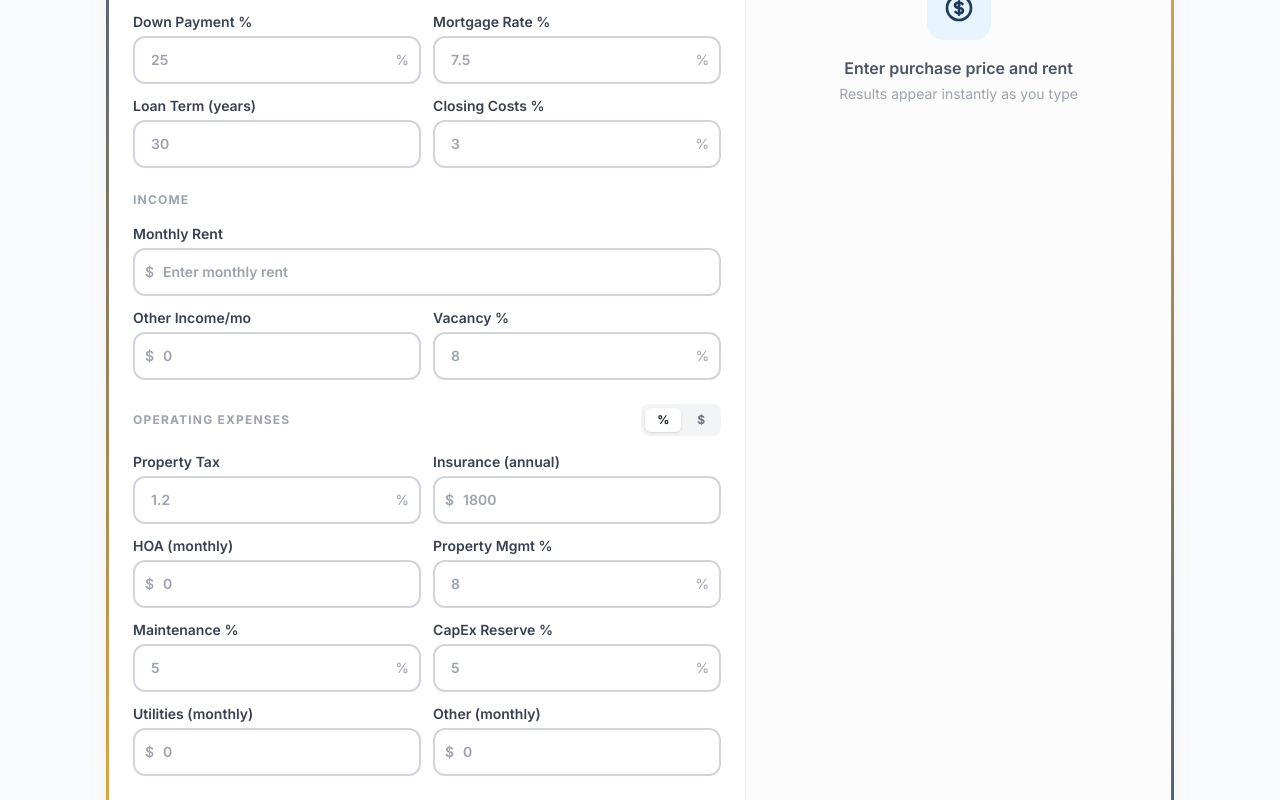
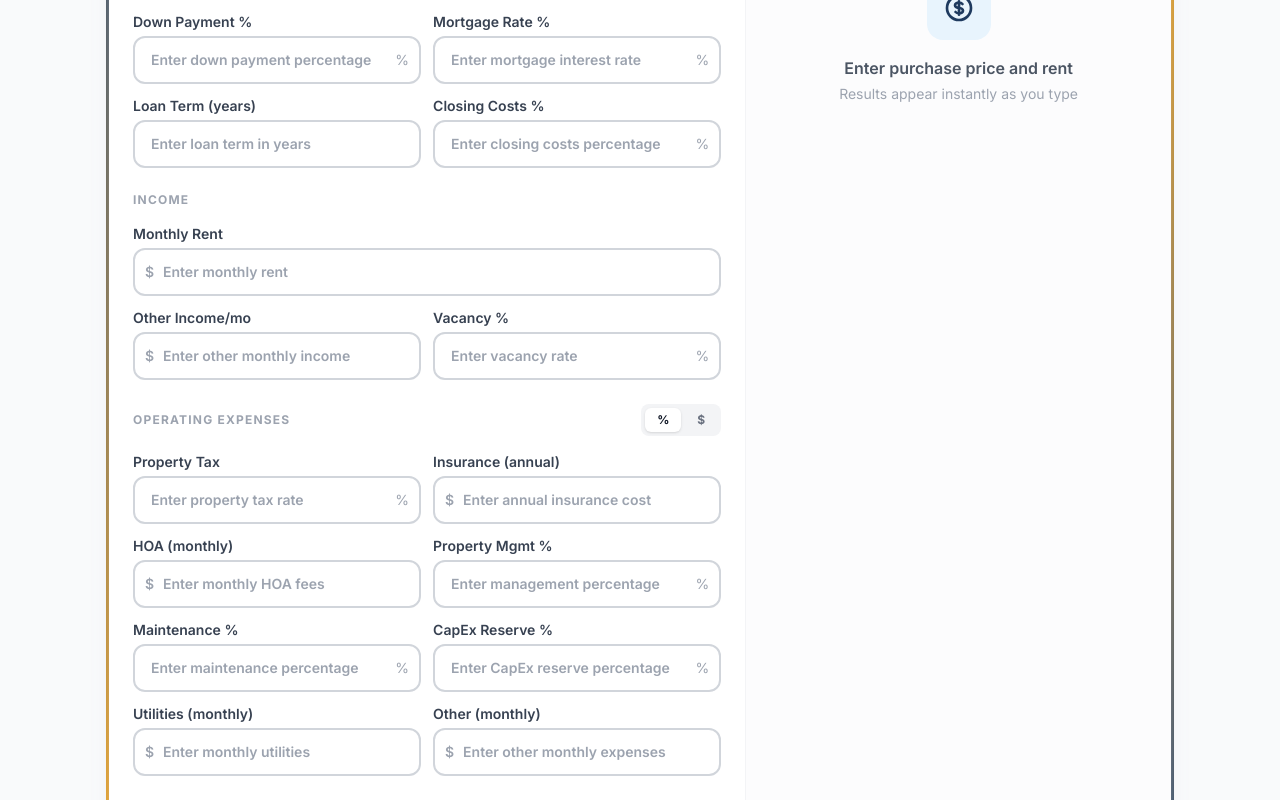
Before and after one commit to probizi/real-estate-calc, a Nuxt app: page /property-cash-flow-calculator in a window 1280 px wide. Shown: the part 580-1380 px from the top of the page. Built offline with nearby package versions, Linux system fonts and the light colour scheme.

Commit message:
fix: replace numeric placeholders with descriptive text hints in property cash flow calculator

```diff
--- a/pages/property-cash-flow-calculator.vue
+++ b/pages/property-cash-flow-calculator.vue
@@ -154,7 +154,7 @@
                   <label class="block text-sm font-semibold text-gray-700 mb-1" for="down_payment_pct">Down Payment %</label>
                   <div class="relative">
                     <input id="down_payment_pct" v-model.number="inp.down_payment_pct" type="number" min="0" max="100" step="0.5"
-                      placeholder="25"
+                      placeholder="Enter down payment percentage"
                       class="w-full pl-4 pr-8 py-3 rounded-xl border-2 border-gray-300 hover:border-gray-400 focus:border-yellow-400 focus:ring-2 focus:ring-yellow-400/40 focus:outline-none text-gray-900 font-semibold text-sm transition" />
                     <span class="absolute right-3 top-1/2 -translate-y-1/2 text-gray-400 text-sm">%</span>
                   </div>
@@ -163,7 +163,7 @@
                   <label class="block text-sm font-semibold text-gray-700 mb-1" for="mortgage_rate_pct">Mortgage Rate %</label>
                   <div class="relative">
                     <input id="mortgage_rate_pct" v-model.number="inp.mortgage_rate_pct" type="number" min="0" max="30" step="0.125"
-                      placeholder="7.5"
+                      placeholder="Enter mortgage interest rate"
                       class="w-full pl-4 pr-8 py-3 rounded-xl border-2 border-gray-300 hover:border-gray-400 focus:border-yellow-400 focus:ring-2 focus:ring-yellow-400/40 focus:outline-none text-gray-900 font-semibold text-sm transition" />
                     <span class="absolute right-3 top-1/2 -translate-y-1/2 text-gray-400 text-sm">%</span>
                   </div>
@@ -171,14 +171,14 @@
                 <div>
                   <label class="block text-sm font-semibold text-gray-700 mb-1" for="loan_term_years">Loan Term (years)</label>
                   <input id="loan_term_years" v-model.number="inp.loan_term_years" type="number" min="1" max="40" step="1"
-                    placeholder="30"
+                    placeholder="Enter loan term in years"
                     class="w-full px-4 py-3 rounded-xl border-2 border-gray-300 hover:border-gray-400 focus:border-yellow-400 focus:ring-2 focus:ring-yellow-400/40 focus:outline-none text-gray-900 font-semibold text-sm transition" />
                 </div>
                 <div>
                   <label class="block text-sm font-semibold text-gray-700 mb-1" for="closing_costs_pct">Closing Costs %</label>
                   <div class="relative">
                     <input id="closing_costs_pct" v-model.number="inp.closing_costs_pct" type="number" min="0" max="10" step="0.1"
-                      placeholder="3"
+                      placeholder="Enter closing costs percentage"
                       class="w-full pl-4 pr-8 py-3 rounded-xl border-2 border-gray-300 hover:border-gray-400 focus:border-yellow-400 focus:ring-2 focus:ring-yellow-400/40 focus:outline-none text-gray-900 font-semibold text-sm transition" />
                     <span class="absolute right-3 top-1/2 -translate-y-1/2 text-gray-400 text-sm">%</span>
                   </div>
@@ -206,7 +206,7 @@
                   <div class="relative">
                     <span class="absolute left-3 top-1/2 -translate-y-1/2 text-gray-400 font-semibold text-sm">$</span>
                     <input id="other_monthly_income" v-model.number="inp.other_monthly_income" type="number" min="0" step="10"
-                      placeholder="0"
+                      placeholder="Enter other monthly income"
                       class="w-full pl-7 pr-4 py-3 rounded-xl border-2 border-gray-300 hover:border-gray-400 focus:border-yellow-400 focus:ring-2 focus:ring-yellow-400/40 focus:outline-none text-gray-900 font-semibold text-sm transition" />
                   </div>
                 </div>
@@ -214,7 +214,7 @@
                   <label class="block text-sm font-semibold text-gray-700 mb-1" for="vacancy_pct">Vacancy %</label>
                   <div class="relative">
                     <input id="vacancy_pct" v-model.number="inp.vacancy_pct" type="number" min="0" max="100" step="0.5"
-                      placeholder="8"
+                      placeholder="Enter vacancy rate"
                       class="w-full pl-4 pr-8 py-3 rounded-xl border-2 border-gray-300 hover:border-gray-400 focus:border-yellow-400 focus:ring-2 focus:ring-yellow-400/40 focus:outline-none text-gray-900 font-semibold text-sm transition" />
                     <span class="absolute right-3 top-1/2 -translate-y-1/2 text-gray-400 text-sm">%</span>
                   </div>
@@ -246,14 +246,14 @@
                   <label class="block text-sm font-semibold text-gray-700 mb-1">Property Tax</label>
                   <div v-if="opexMode === 'pct'" class="relative">
                     <input v-model.number="inp.property_tax_pct" type="number" min="0" max="5" step="0.1"
-                      placeholder="1.2"
+                      placeholder="Enter property tax rate"
                       class="w-full pl-4 pr-8 py-3 rounded-xl border-2 border-gray-300 hover:border-gray-400 focus:border-yellow-400 focus:ring-2 focus:ring-yellow-400/40 focus:outline-none text-gray-900 font-semibold text-sm transition" />
                     <span class="absolute right-3 top-1/2 -translate-y-1/2 text-gray-400 text-sm">%</span>
                   </div>
                   <div v-else class="relative">
                     <span class="absolute left-3 top-1/2 -translate-y-1/2 text-gray-400 font-semibold text-sm">$</span>
                     <input v-model.number="inp.property_tax_dollar" type="number" min="0" step="100"
-                      placeholder="Annual amount"
+                      placeholder="Enter annual property taxes"
                       class="w-full pl-7 pr-4 py-3 rounded-xl border-2 border-gray-300 hover:border-gray-400 focus:border-yellow-400 focus:ring-2 focus:ring-yellow-400/40 focus:outline-none text-gray-900 font-semibold text-sm transition" />
                   </div>
                 </div>
@@ -262,7 +262,7 @@
                   <div class="relative">
                     <span class="absolute left-3 top-1/2 -translate-y-1/2 text-gray-400 font-semibold text-sm">$</span>
                     <input v-model.number="inp.insurance_annual" type="number" min="0" step="100"
-                      placeholder="1800"
+                      placeholder="Enter annual insurance cost"
                       class="w-full pl-7 pr-4 py-3 rounded-xl border-2 border-gray-300 hover:border-gray-400 focus:border-yellow-400 focus:ring-2 focus:ring-yellow-400/40 focus:outline-none text-gray-900 font-semibold text-sm transition" />
                   </div>
                 </div>
@@ -273,7 +273,7 @@
                   <div class="relative">
                     <span class="absolute left-3 top-1/2 -translate-y-1/2 text-gray-400 font-semibold text-sm">$</span>
                     <input v-model.number="inp.hoa_monthly" type="number" min="0" step="10"
-                      placeholder="0"
+                      placeholder="Enter monthly HOA fees"
                       class="w-full pl-7 pr-4 py-3 rounded-xl border-2 border-gray-300 hover:border-gray-400 focus:border-yellow-400 focus:ring-2 focus:ring-yellow-400/40 focus:outline-none text-gray-900 font-semibold text-sm transition" />
                   </div>
                 </div>
@@ -281,7 +281,7 @@
                   <label class="block text-sm font-semibold text-gray-700 mb-1">Property Mgmt %</label>
                   <div class="relative">
                     <input v-model.number="inp.pm_pct" type="number" min="0" max="20" step="0.5"
-                      placeholder="8"
+                      placeholder="Enter management percentage"
                       class="w-full pl-4 pr-8 py-3 rounded-xl border-2 border-gray-300 hover:border-gray-400 focus:border-yellow-400 focus:ring-2 focus:ring-yellow-400/40 focus:outline-none text-gray-900 font-semibold text-sm transition" />
                     <span class="absolute right-3 top-1/2 -translate-y-1/2 text-gray-400 text-sm">%</span>
                   </div>
@@ -290,7 +290,7 @@
                   <label class="block text-sm font-semibold text-gray-700 mb-1">Maintenance %</label>
                   <div class="relative">
                     <input v-model.number="inp.maint_pct" type="number" min="0" max="20" step="0.5"
-                      placeholder="5"
+                      placeholder="Enter maintenance percentage"
                       class="w-full pl-4 pr-8 py-3 rounded-xl border-2 border-gray-300 hover:border-gray-400 focus:border-yellow-400 focus:ring-2 focus:ring-yellow-400/40 focus:outline-none text-gray-900 font-semibold text-sm transition" />
                     <span class="absolute right-3 top-1/2 -translate-y-1/2 text-gray-400 text-sm">%</span>
                   </div>
@@ -299,7 +299,7 @@
                   <label class="block text-sm font-semibold text-gray-700 mb-1">CapEx Reserve %</label>
                   <div class="relative">
                     <input v-model.number="inp.capex_pct" type="number" min="0" max="20" step="0.5"
-                      placeholder="5"
+                      placeholder="Enter CapEx reserve percentage"
                       class="w-full pl-4 pr-8 py-3 rounded-xl border-2 border-gray-300 hover:border-gray-400 focus:border-yellow-400 focus:ring-2 focus:ring-yellow-400/40 focus:outline-none text-gray-900 font-semibold text-sm transition" />
                     <span class="absolute right-3 top-1/2 -translate-y-1/2 text-gray-400 text-sm">%</span>
                   </div>
@@ -309,7 +309,7 @@
                   <div class="relative">
                     <span class="absolute left-3 top-1/2 -translate-y-1/2 text-gray-400 font-semibold text-sm">$</span>
                     <input v-model.number="inp.utilities_monthly" type="number" min="0" step="10"
-                      placeholder="0"
+                      placeholder="Enter monthly utilities"
                       class="w-full pl-7 pr-4 py-3 rounded-xl border-2 border-gray-300 hover:border-gray-400 focus:border-yellow-400 focus:ring-2 focus:ring-yellow-400/40 focus:outline-none text-gray-900 font-semibold text-sm transition" />
                   </div>
                 </div>
@@ -318,7 +318,7 @@
                   <div class="relative">
                     <span class="absolute left-3 top-1/2 -translate-y-1/2 text-gray-400 font-semibold text-sm">$</span>
                     <input v-model.number="inp.other_monthly" type="number" min="0" step="10"
-                      placeholder="0"
+                      placeholder="Enter other monthly expenses"
                       class="w-full pl-7 pr-4 py-3 rounded-xl border-2 border-gray-300 hover:border-gray-400 focus:border-yellow-400 focus:ring-2 focus:ring-yellow-400/40 focus:outline-none text-gray-900 font-semibold text-sm transition" />
                   </div>
                 </div>
```
